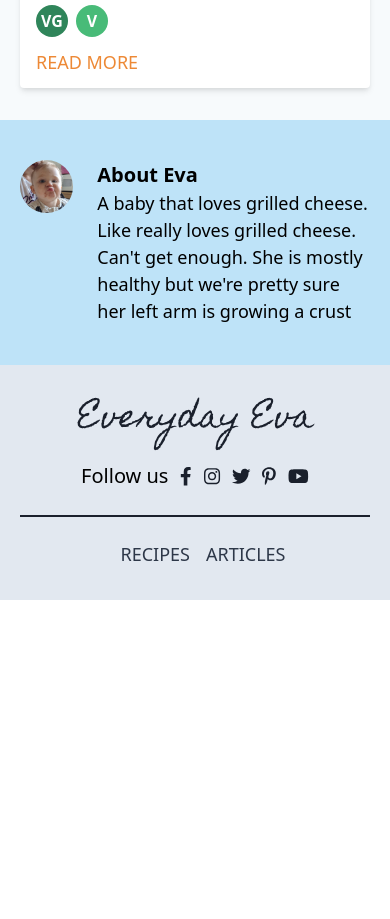
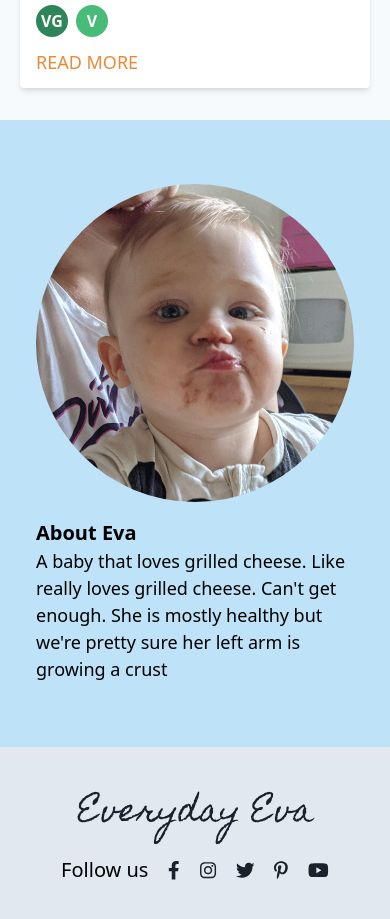
Before and after one commit to johnpangalos/iris-blog-gatsby, a Gatsby site: page / in a window 390 px wide. Shown: the part 595-1514 px from the top of the page. Before the commit the page ends 1195 px from the top, so only its background shows below. Built offline with nearby package versions, Linux system fonts and the light colour scheme; Gatsby itself is replaced by a stand-in of ours.

Commit message:
Make bio and footer more responsive

```diff
--- /dev/null
+++ b/src/components/Bio.tsx
@@ -0,0 +1,53 @@
+import * as React from "react"
+import { useStaticQuery, graphql } from "gatsby"
+import { Image } from "./Image"
+
+const BioQuery = graphql`
+  query BioQuery {
+    site {
+      siteMetadata {
+        author {
+          name
+          summary
+        }
+      }
+    }
+  }
+`
+
+type BioResponse = {
+  site: {
+    siteMetadata: {
+      author: {
+        name: string
+        summary: string
+      }
+    }
+  }
+}
+
+export const Bio = () => {
+  const {
+    site: {
+      siteMetadata: {
+        author: { name, summary },
+      },
+    },
+  } = useStaticQuery<BioResponse>(BioQuery)
+
+  return (
+    <div className="bg-blue-200">
+      <div className="max-w-screen-md px-5 w-full mx-auto py-16 xl:px-0 h-full flex-1">
+        <div className="flex flex-col px-4 sm:px-0 sm:flex-row items-center">
+          <div className="w-full max-w-xs pb-4 sm:p-0 sm:w-32">
+            <Image name="profile-pic.png" className="rounded-full" />
+          </div>
+          <div className="sm:pl-6 flex-1">
+            <h3>About {name}</h3>
+            <div>{summary}</div>
+          </div>
+        </div>
+      </div>
+    </div>
+  )
+}
--- a/src/components/bio.tsx
+++ /dev/null
@@ -1,39 +0,0 @@
-import * as React from "react"
-import { useStaticQuery, graphql } from "gatsby"
-import { Image } from "./Image"
-
-const Bio = () => {
-  const data = useStaticQuery(graphql`
-    query BioQuery {
-      site {
-        siteMetadata {
-          author {
-            name
-            summary
-          }
-        }
-      }
-    }
-  `)
-
-  const {
-    author: { name, summary },
-  } = data.site.siteMetadata
-  return (
-    <div className="bg-blue-200">
-      <div className="max-w-screen-md px-5 w-full mx-auto py-10 xl:px-0 h-full flex-1">
-        <div className="flex">
-          <div className="w-64">
-            <Image name="profile-pic.png" className="rounded-full" />
-          </div>
-          <div className="pl-6">
-            <h3>About {name}</h3>
-            <div>{summary}</div>
-          </div>
-        </div>
-      </div>
-    </div>
-  )
-}
-
-export default Bio
--- a/src/components/index.ts
+++ b/src/components/index.ts
@@ -2,3 +2,4 @@ export { Button } from "./Button"
 export { FoodTypeTag } from "./FoodTypeTag"
 export { Image } from "./Image"
 export { BlogPost, HtmlNode } from "./BlogPost"
+export { Bio } from "./Bio"
--- a/src/components/layout.tsx
+++ b/src/components/layout.tsx
@@ -88,13 +88,13 @@ const Layout = ({ location, title, children }) => {
 
 const Footer: React.FC<{}> = () => (
   <div className="bg-gray-300">
-    <div className="max-w-screen-lg pt-3 pb-8 m-auto">
+    <div className="max-w-screen-lg pt-6 pb-10 sm:pt-3 sm:pb-8 m-auto">
       <div className="flex flex-col items-center">
         <Logo />
         <div className="flex items-baseline pb-2">
           <div className="text-xl">Follow us</div>
           {icons.map(name => (
-            <a key={name} href={`#${name}`} className="pl-3">
+            <a key={name} href={`#${name}`} className="pl-5 md:pl-3">
               <FontAwesomeIcon
                 style={{ fontSize: "1.15rem" }}
                 className="text-gray-900"
@@ -103,13 +103,6 @@ const Footer: React.FC<{}> = () => (
             </a>
           ))}
         </div>
-        <div className="px-5 py-4 w-full">
-          <div className="w-full border-b-2 border-gray-900" />
-        </div>
-        <div className="flex w-full justify-center pt-2">
-          <LinkWrapper to="/#recipes">Recipes</LinkWrapper>
-          <LinkWrapper to="/#articles">Articles</LinkWrapper>
-        </div>
       </div>
     </div>
   </div>
--- a/src/pages/index.tsx
+++ b/src/pages/index.tsx
@@ -5,8 +5,7 @@ import Img, { FluidObject } from "gatsby-image"
 
 import Layout from "../components/layout"
 import SEO from "../components/seo"
-import Bio from "../components/bio"
-import { Button, FoodTypeTag } from "../components"
+import { Button, FoodTypeTag, Bio } from "../components"
 
 type Data = {
   site: {
--- a/src/templates/Recipe/index.tsx
+++ b/src/templates/Recipe/index.tsx
@@ -17,7 +17,7 @@ const BlogPostTemplate = ({ data, location }: PageProps<Data>) => {
         title={post.frontmatter.title}
         description={post.frontmatter.description || post.excerpt}
       />
-      <div className="max-w-screen-md m-auto py-6">
+      <div className="max-w-screen-md m-auto py-2 pb-6">
         <div className="text-4xl font-bold">{post.frontmatter.title}</div>
 
         <div>{post.frontmatter.date}</div>
@@ -31,7 +31,7 @@ const BlogPostTemplate = ({ data, location }: PageProps<Data>) => {
           <Image name={post.frontmatter.thumbnail} />
         </div>
 
-        <div className="border-b-2 pb-4 space-y-4">
+        <div className="pb-6 border-b-2 border-gray-900 space-y-4">
           {post.htmlAst.children.map((item, idx) => (
             <BlogPost
               node={item}
@@ -42,7 +42,7 @@ const BlogPostTemplate = ({ data, location }: PageProps<Data>) => {
         </div>
 
         <div className="flex-grow pb-2">
-          <div className="text-3xl pt-4 font-bold">
+          <div className="text-3xl pt-6 font-bold">
             {post.frontmatter.title}
           </div>
           <div className="pb-4">{post.frontmatter.description}</div>
@@ -55,12 +55,12 @@ const BlogPostTemplate = ({ data, location }: PageProps<Data>) => {
 
         <div>
           <div className="font-bold text-2xl py-2">Ingredients</div>
-          <ul className="list-disc list-inside pl-2">
+          <ul className="list-disc list-outside pl-2">
             {post.frontmatter.meal_part.map((mp, idx) => (
               <React.Fragment key={`meal-part-${idx}`}>
                 <div className="font-bold text-lg">{mp.name}</div>
                 {mp.ingredients.map((ingredient, idx) => (
-                  <li className="pb-2" key={`ingredient-${idx}`}>
+                  <li className="ml-8 pb-2" key={`ingredient-${idx}`}>
                     {ingredient.amount} {ingredient.unit} {ingredient.name}{" "}
                     {ingredient.optional ? "(optional)" : ""}
                   </li>
@@ -70,9 +70,9 @@ const BlogPostTemplate = ({ data, location }: PageProps<Data>) => {
           </ul>
 
           <div className="font-bold text-2xl py-2">Instructions</div>
-          <ol className="list-decimal list-inside pl-2">
+          <ol className="list-decimal list-outside pl-2">
             {post.frontmatter.instructions.map((instruction, idx) => (
-              <li className="pb-2" key={`instruction-${idx}`}>
+              <li className="ml-8 pb-2" key={`instruction-${idx}`}>
                 {instruction}
               </li>
             ))}
```
